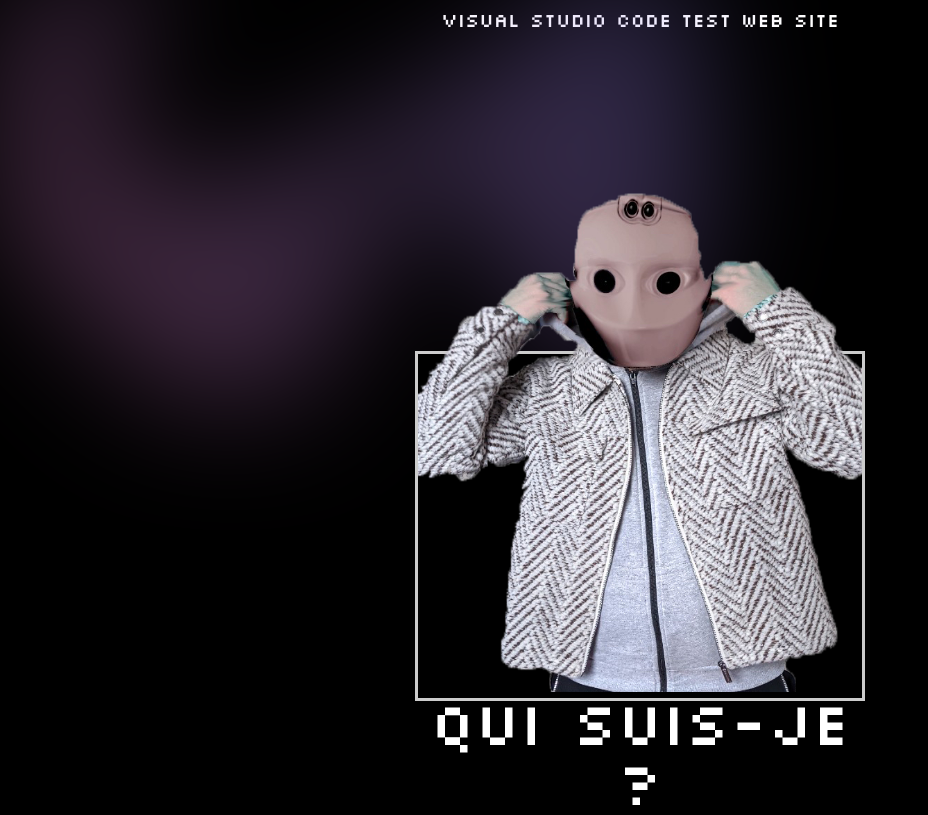
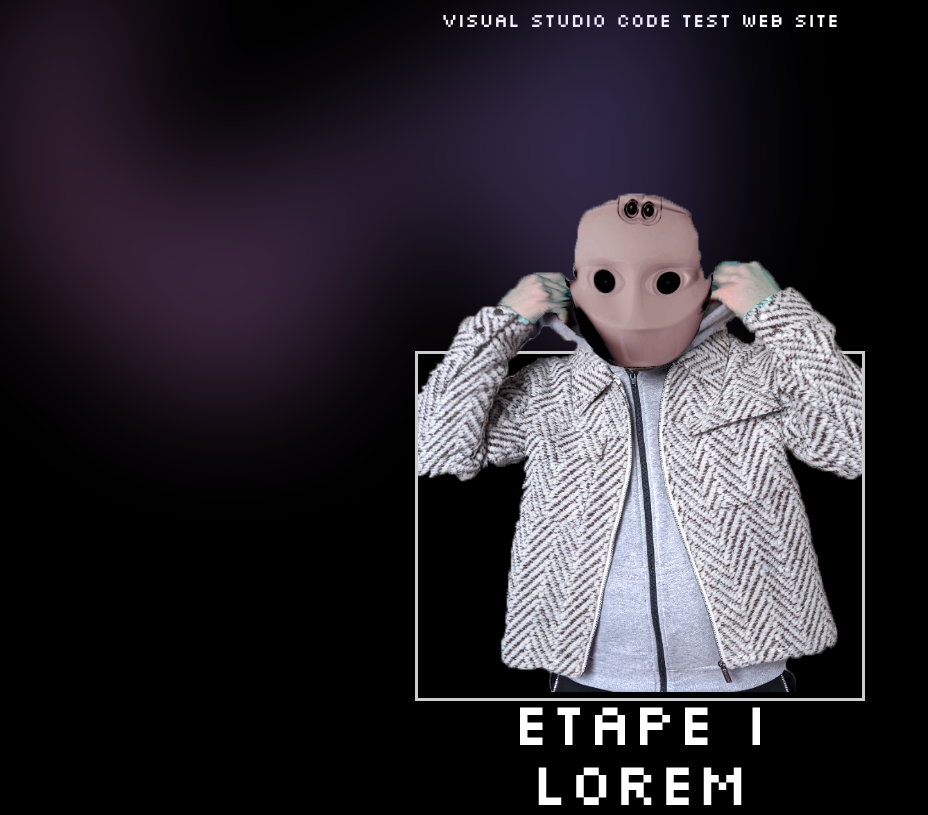
Before and after one commit to abdeljalelnetwork/binks, a plain HTML site: page histoire.html in a window 1280 px wide. Shown: the top 815 px of the page, without its empty margins (0-928 px from the left). Drawn offline with nearby package versions, Linux system fonts and the light colour scheme; files that its build step writes are made by us from their sources; files whose address does not match are found by name.

Commit message:
Update histoire.html

```diff
--- a/histoire.html
+++ b/histoire.html
@@ -60,7 +60,8 @@
 <div class="frame" class="position-absolute top-50 start-50 translate-middle" class="shadow-2xlalt=">
   <img class="go" src="WhatsApp Image 2024-02-13 at 21.28.06.png" class="img-fluid" class="filter: contrast(1.25)">
   <div class="text-center sm:text-6xl" style="justify-content: center;">
-<p>Qui suis-je ?</p>
+<p>ETAPE I</p>
+    <p>Lorem ipsum dolor, sit amet consectetur adipisicing elit. Quibusdam distinctio possimus fugiat soluta dicta ducimus tenetur ex voluptatibus commodi error rem consequatur rerum ratione magni voluptatem beatae, cumque doloribus facere?</p>
   </div>
 </div>
 
```
